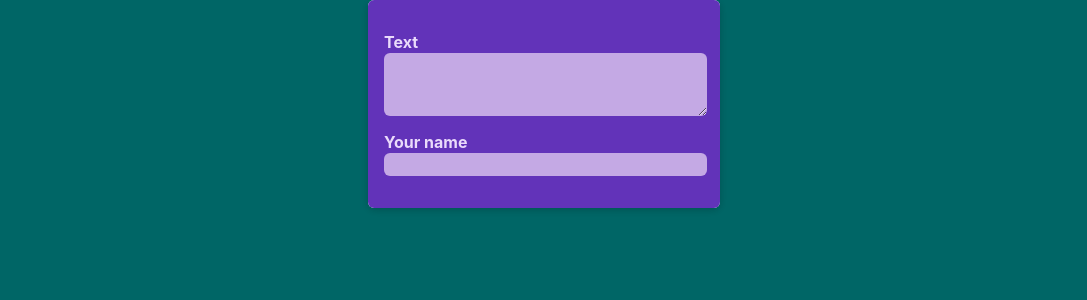
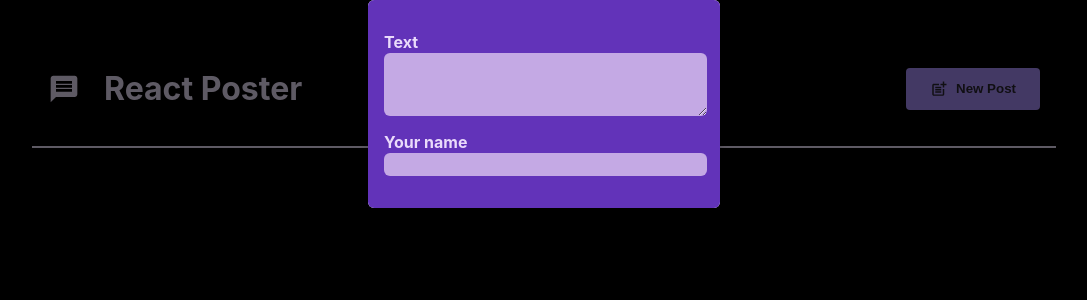
Before and after one commit to DimitrisAthanasiadis/udemy-react-complete-guide, a React (Create React App) app in the folder starting-project/: page / in a window 1280 px wide. Shown: the top 300 px of the page, without its empty margins (96-1183 px from the left). Built offline with nearby package versions, Linux system fonts and the light colour scheme.

Commit message:
added MainHeader component and new post button opening modal logic

```diff
--- a/starting-project/src/components/App/App.js
+++ b/starting-project/src/components/App/App.js
@@ -1,11 +1,26 @@
 import "./App.css";
 import PostList from "../PostList/PostList";
+import MainHeader from "../MainHeader/MainHeader";
+import { useState } from "react";
 
 function App() {
+  const [modalIsVisible, setModalIsVisible] = useState(true);
+
+  function showModalHandler() {
+    setModalIsVisible(true);
+  }
+
+  function hideModalHandler() {
+    setModalIsVisible(false);
+  }
+
   return (
-    <main>
-      <PostList />
-    </main>
+    <>
+      <MainHeader onCreatePost={showModalHandler} />
+      <main>
+        <PostList isPosting={modalIsVisible} onStopPosting={hideModalHandler} />
+      </main>
+    </>
   );
 }
 
--- /dev/null
+++ b/starting-project/src/components/MainHeader/MainHeader.js
@@ -0,0 +1,22 @@
+import { MdPostAdd, MdMessage } from "react-icons/md";
+
+import classes from "./MainHeader.module.css";
+
+function MainHeader({ onCreatePost }) {
+  return (
+    <header className={classes.header}>
+      <h1 className={classes.logo}>
+        <MdMessage />
+        React Poster
+      </h1>
+      <p>
+        <button className={classes.button} onClick={onCreatePost}>
+          <MdPostAdd size={18} />
+          New Post
+        </button>
+      </p>
+    </header>
+  );
+}
+
+export default MainHeader;
--- /dev/null
+++ b/starting-project/src/components/MainHeader/MainHeader.module.css
@@ -0,0 +1,36 @@
+.header {
+  /* padding: 2rem 10%; */
+  margin: 2rem 10%;
+  padding: 1rem;
+  text-align: center;
+  display: flex;
+  justify-content: space-between;
+  align-items: center;
+  border-bottom: 2px solid #ece1fa;
+}
+
+.logo {
+  font-size: 2rem;
+  display: flex;
+  gap: 1.5rem;
+  align-items: center;
+  color: #ece1fa;
+}
+
+.button {
+  display: inline-flex;
+  align-items: center;
+  gap: 0.5rem;
+  padding: 0.75rem 1.5rem;
+  background-color: #a990fb;
+  color: #2a2630;
+  border: none;
+  border-radius: 4px;
+  box-shadow: 0 2px 8px rgba(0, 0, 0, 0.2);
+  cursor: pointer;
+  font-weight: bold;
+}
+
+.button:hover {
+  background-color: #8c6cf7;
+}
--- a/starting-project/src/components/PostList/PostList.js
+++ b/starting-project/src/components/PostList/PostList.js
@@ -4,7 +4,7 @@
 import classes from "./PostList.module.css";
 import { useState } from "react";
 
-function PostList() {
+function PostList({ isPosting, onStopPosting }) {
   /**
    * inserted states and change handlers here because
    * the state needs to be handled as high level as possible (?)
@@ -14,7 +14,6 @@
 
   const [enteredBody, setEnteredBody] = useState("");
   const [enteredAuthor, setEnteredAuthor] = useState("");
-  const [modalIsVisible, setModalIsVisible] = useState(true);
 
   function changeBodyHandler(event) {
     setEnteredBody(event.target.value);
@@ -24,16 +23,12 @@
     setEnteredAuthor(event.target.value);
   }
 
-  function hideModalHandler() {
-    setModalIsVisible(false);
-  }
-
   return (
     // i can include an empty html tag. acceptable
     // for React because i need to return only ONE component.
     <>
-      {modalIsVisible && (
-        <Modal onClose={hideModalHandler} >
+      {isPosting && (
+        <Modal onClose={onStopPosting} >
           <NewPost
             onBodyChange={changeBodyHandler}
             onAuthorChange={changeAuthorHandler}
--- a/starting-project/src/index.css
+++ b/starting-project/src/index.css
@@ -5,7 +5,7 @@
     sans-serif;
   -webkit-font-smoothing: antialiased;
   -moz-osx-font-smoothing: grayscale;
-  background-color: aqua;
+  background-color: black;
 }
 
 code {
```
